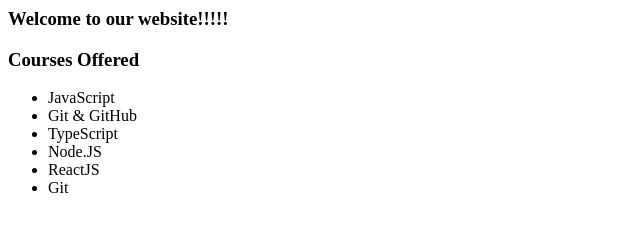
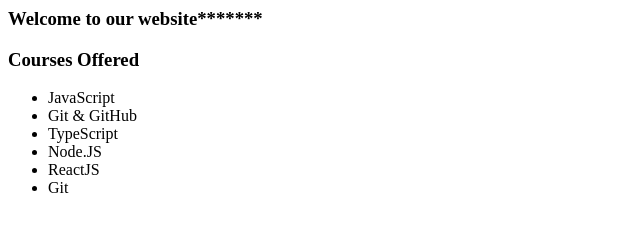
Before and after one commit to feb-git-2021/day4-june-2020, a plain HTML site: page index.html in a window 1280 px wide. Shown: the full height of the page, 0-640 px from the left. Drawn offline with Linux system fonts and the light colour scheme.

Commit message:
Change made on solution branch

```diff
--- a/index.html
+++ b/index.html
@@ -3,7 +3,7 @@
     <title>GitHub File</title>
   </head>
   <body>
-  <h3>Welcome to our website!!!!!</h3>
+  <h3>Welcome to our website*******</h3>
     <h3>Courses Offered</h3>
     <ul>
       <li>JavaScript</li>
```
